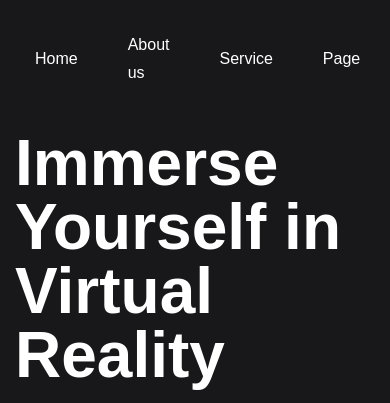
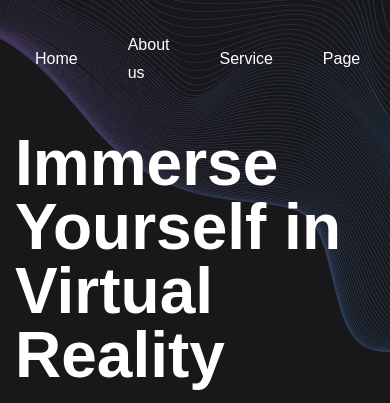
Before and after one commit to LiliiaGalkina/VR, a React (Vite) app: page / in a window 390 px wide. Shown: the top 403 px of the page. Built offline with nearby package versions, Linux system fonts and the light colour scheme.

Commit message:
homepage без адаптива

```diff
--- a/src/components/Articles/Articles.tsx
+++ b/src/components/Articles/Articles.tsx
@@ -49,7 +49,8 @@ const Articles = () => {
                   </SwiperSlide>
                 ))}
               </Swiper>
-            </div>
+					  </div>
+					  <img src="/images/home/articles-main-light.png" alt="multicolored abstractive" className={style.light} />
           </div>
           <div className={style.content}>
             <h3 className={style.itemtitle}>Recent Article</h3>
--- a/src/components/Articles/articles.module.scss
+++ b/src/components/Articles/articles.module.scss
@@ -27,6 +27,16 @@
 .items {
   min-height: 60.5rem;
   position: relative;
+}
+
+.slideritem {
+	position: relative;
+}
+
+.light {
+	position: absolute;
+	top: -10rem;
+	left: -10.6rem;
 }
 
 .content {
--- a/src/components/Footer/Footer.tsx
+++ b/src/components/Footer/Footer.tsx
@@ -2,7 +2,8 @@ import style from "./footer.module.scss";
 
 const Footer = () => {
   return (
-    <footer className={style.footer}>
+	  <footer className={style.footer}>
+		  <img src="/images/home/footer-decor.png" alt="multicolored abstractive" className={style.decor} />
       <div className="container">
         <div className={style.up}>
           <div className={style.links}>
--- a/src/components/Footer/footer.module.scss
+++ b/src/components/Footer/footer.module.scss
@@ -1,4 +1,15 @@
 @use "../../variables" as *;
+
+.footer {
+	position: relative;
+}
+
+.decor {
+	position: absolute;
+	bottom: 0;
+	left: 0;
+	opacity: 0.4;
+}
 
 .up {
   padding: 3.3rem 0;
--- a/src/components/Header/Header.tsx
+++ b/src/components/Header/Header.tsx
@@ -3,7 +3,8 @@ import ButtonBorder from "../ButtonBorder/ButtonBorder";
 
 const Header = () => {
   return (
-    <header className={style.header}>
+	  <header className={style.header}>
+		  <img src="/images/home/header-decor-up.png" alt="multicolored abstractive" className={style.headerdecor } />
       <div className="container">
         <div className={style.items}>
           <a href="#" className={style.logo}>
--- a/src/components/Header/header.module.scss
+++ b/src/components/Header/header.module.scss
@@ -2,6 +2,14 @@
 
 .header {
     padding: 3.1rem 0;
+}
+
+.headerdecor {
+	position: absolute;
+	top: 0;
+	right: 0;
+	z-index: -1;
+	opacity: 0.3;
 }
 
 .items {
```
Also changed, not shown: public/images/home/header-decor-up.png (renamed from public/images/home/hero-decor-up.png).
